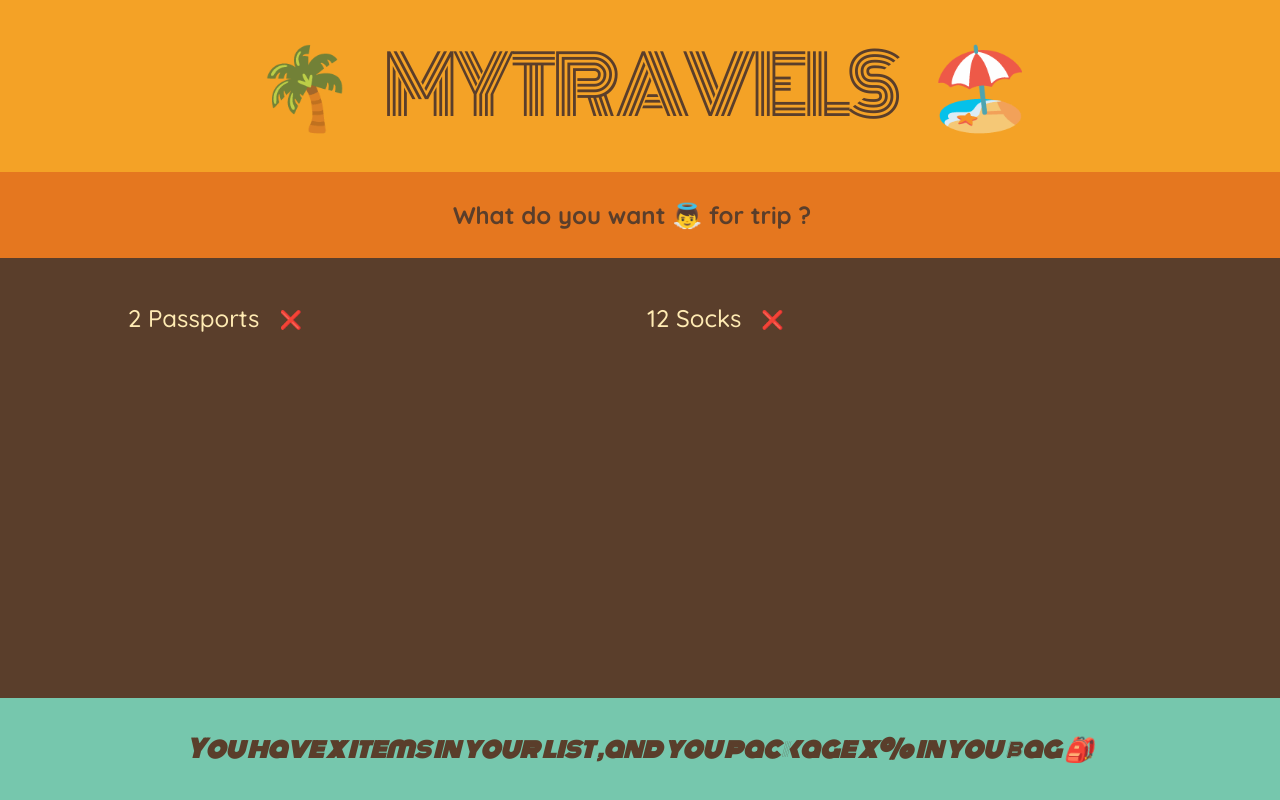
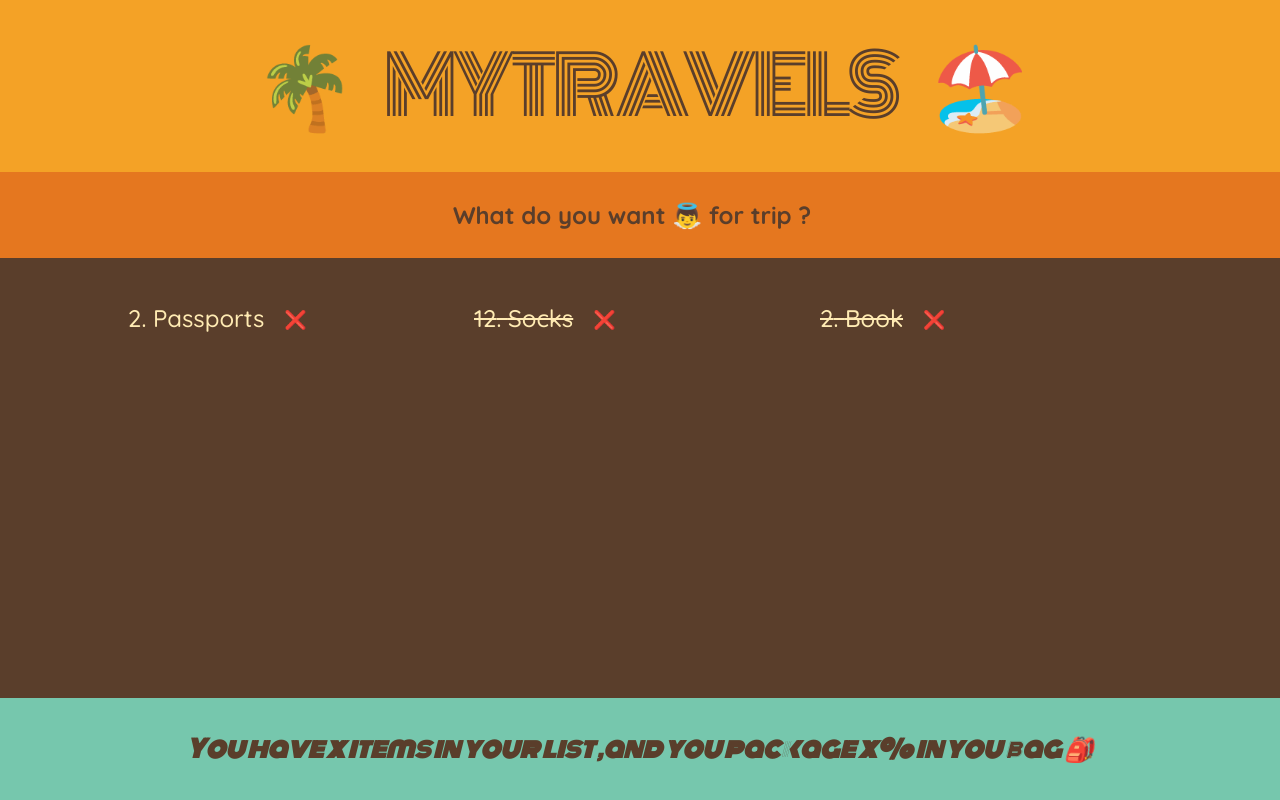
Before and after one commit to DarshanPro123/travelsList, a React (Vite) app: page / in a window 1280 px wide. Built offline with nearby package versions, Linux system fonts and the light colour scheme.

Commit message:
add some terenory oprator for line through

```diff
--- a/src/Components/Pakgeing.jsx
+++ b/src/Components/Pakgeing.jsx
@@ -1,6 +1,7 @@
 const initialItems = [
   { id: 1, description: "Passports", quantity: 2, packed: false },
-  { id: 2, description: "Socks", quantity: 12, packed: false },
+  { id: 2, description: "Socks", quantity: 12, packed: true },
+  { id: 3, description: "Book", quantity: 2, packed: true },
 ];
 
 const Pakgeing = () => {
@@ -13,8 +14,13 @@ const Pakgeing = () => {
             return (
               <>
                 <li>
-                  <span>
-                    {item.quantity} {item.description}
+                  <span
+                    //   onClick={handlPackege}
+                    style={
+                      item.packed ? { textDecoration: "Line-through" } : {}
+                    }
+                  >
+                    {item.quantity}. {item.description}
                   </span>
                   <button>❌</button>
                 </li>
```
